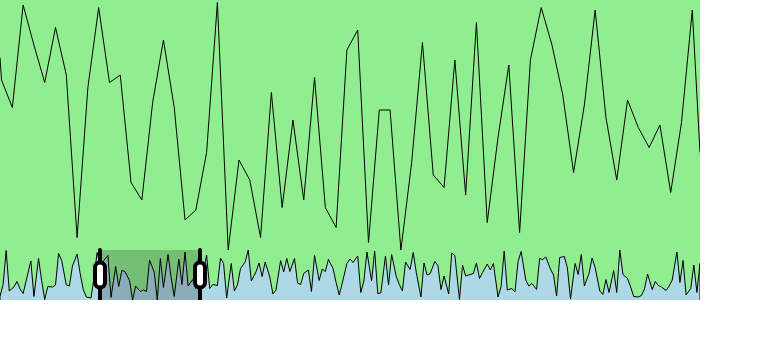
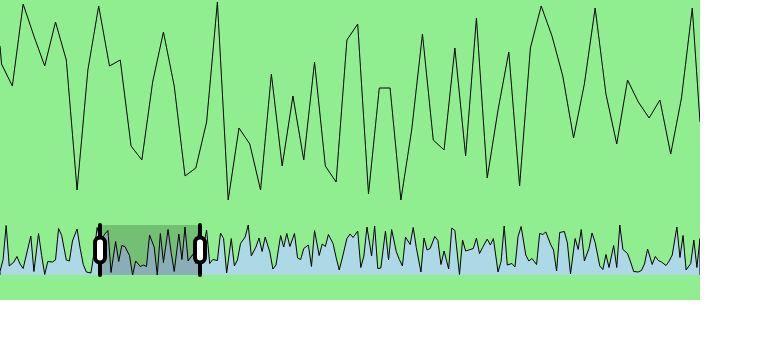
Before and after one commit to michaelbunte/bluerock_history, a React (Create React App) app: page / in a window 1280 px wide. Shown: the top 338 px of the page, without its empty margins (0-763 px from the left). Built offline with nearby package versions, Linux system fonts and the light colour scheme.

Commit message:
spacing for dates

```diff
--- a/src/MyChart.js
+++ b/src/MyChart.js
@@ -3,7 +3,9 @@ import { useState, useEffect } from 'react';
 
 const NAVBAR_HEIGHT = 50;
 const NAVBAR_RESOLUTION = 200;
-const MAIN_CHART_RESOLUTION = 1000;
+const MAIN_CHART_RESOLUTION = 4000;
+const DATE_SPACING_1_HEIGHT = 25;
+const DATE_SPACING_2_HEIGHT = 25;
 
 
 function mapRange(value, fromMin, fromMax, toMin, toMax) {
@@ -170,7 +172,7 @@ const MyChart = ({
     for(let i = first_index; i <= last_index + Math.max(main_chart_step_size, 2); i+=main_chart_step_size) {
         try {
             let x_pos = mapRange(data[Math.floor(i)][0], brush_1_time, brush_2_time, 0, width);
-            let y_pos = mapRange(data[Math.floor(i)][1], 0, max, 0, height - NAVBAR_HEIGHT);
+            let y_pos = mapRange(data[Math.floor(i)][1], 0, max, 0, height - NAVBAR_HEIGHT - DATE_SPACING_2_HEIGHT - DATE_SPACING_1_HEIGHT);
             main_chart_line_points += `${x_pos},${y_pos} `
         } catch(e) {}
     }
@@ -187,7 +189,7 @@ const MyChart = ({
                     stroke="none"
                     fill="lightgreen" />
 
-                <g transform={`translate(0, ${height - NAVBAR_HEIGHT})`}>
+                <g transform={`translate(0, ${height - NAVBAR_HEIGHT - DATE_SPACING_2_HEIGHT})`}>
                     <polyline
                         points={navbar_points}
                         fill="lightblue"
@@ -211,7 +213,7 @@ const MyChart = ({
                     }}
 
                     x={Math.min(x_pos_brush_1, x_pos_brush_2)}
-                    y={height - NAVBAR_HEIGHT}
+                    y={height - NAVBAR_HEIGHT - DATE_SPACING_2_HEIGHT}
                     height={NAVBAR_HEIGHT}
                     width={Math.abs(x_pos_brush_2 - x_pos_brush_1)}
                     fill="rgba(0,0,0,0.2)"
@@ -227,7 +229,7 @@ const MyChart = ({
                 >
                     <Brush
                         x_pos={x_pos_brush_1}
-                        y_pos={height - NAVBAR_HEIGHT}
+                        y_pos={height - NAVBAR_HEIGHT - DATE_SPACING_2_HEIGHT}
                     />
                 </g>
 
@@ -240,7 +242,7 @@ const MyChart = ({
                 >
                     <Brush
                         x_pos={x_pos_brush_2}
-                        y_pos={height - NAVBAR_HEIGHT}
+                        y_pos={height - NAVBAR_HEIGHT - DATE_SPACING_2_HEIGHT}
                     />
                 </g>
             </svg>
```
